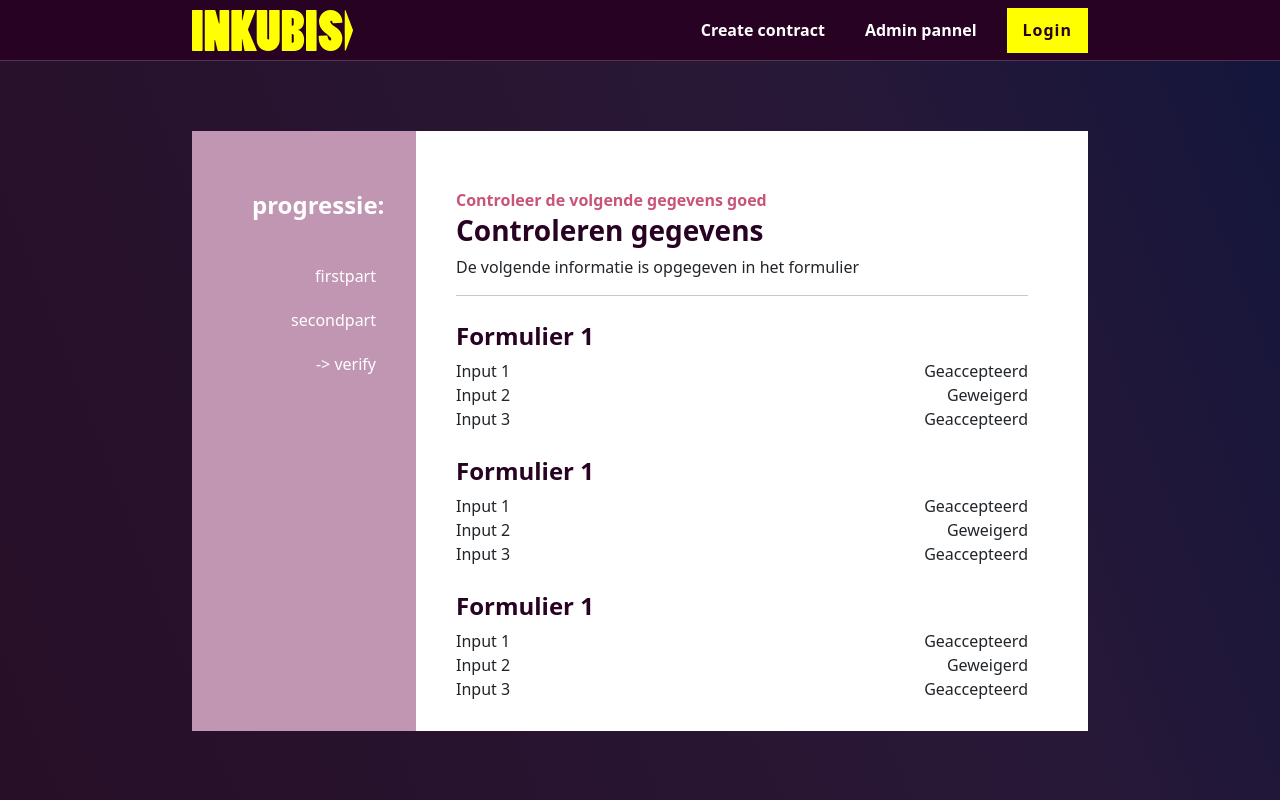
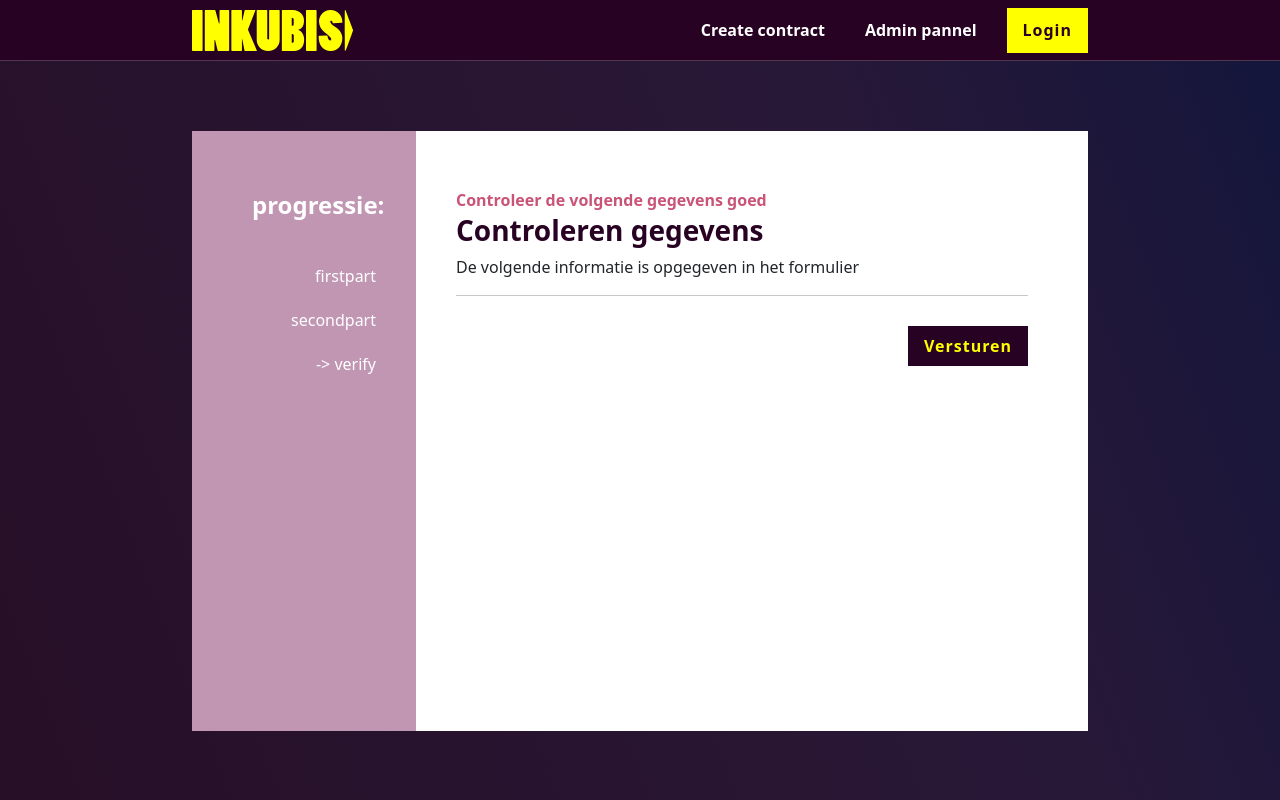
Before and after one commit to kevinvgils/Inkubis-app-frontend, an Angular app: page /contract/verify in a window 1280 px wide. Built offline with nearby package versions, Linux system fonts and the light colour scheme.

Commit message:
Replace hardcoded html

```diff
--- a/src/app/contract/verify/verify.component.html
+++ b/src/app/contract/verify/verify.component.html
@@ -9,64 +9,24 @@
 
 <form [formGroup]="form" class="formMainContent" (ngSubmit)="onSubmit()">
 
+    <div class="contract" *ngFor="let form of contracts">
         <div class="card">
             <h5 class="card-subtitle mb-2">Formulier 1</h5>
             <div class="flex">
                 <label class="">Input 1</label>
-            <label class="">Geaccepteerd</label>
+                <label *ngIf="form.firstQuestion" class="">Geaccepteerd</label>
+                <label *ngIf="!form.firstQuestion" class="">Geweigerd</label>
             </div>
             <div class="flex">
                 <label class="">Input 2</label>
-            <label class="">Geweigerd</label>
+                <label *ngIf="form.secondQuestion" class="">Geaccepteerd</label>
+                <label *ngIf="!form.secondQuestion" class="">Geweigerd</label>
             </div>
             <div class="flex">
                 <label class="">Input 3</label>
-            <label class="">Geaccepteerd</label>
+                <label *ngIf="form.thirdQuestion" class="">Geaccepteerd</label>
+                <label *ngIf="!form.thirdQuestion" class="">Geweigerd</label>
             </div>
-    </div>
-    <div class="card">
-        <h5 class="card-subtitle mb-2">Formulier 1</h5>
-        <div class="flex">
-            <label class="">Input 1</label>
-            <label class="">Geaccepteerd</label>
-        </div>
-        <div class="flex">
-            <label class="">Input 2</label>
-            <label class="">Geweigerd</label>
-        </div>
-        <div class="flex">
-            <label class="">Input 3</label>
-            <label class="">Geaccepteerd</label>
-        </div>
-    </div>
-    <div class="card">
-        <h5 class="card-subtitle mb-2">Formulier 1</h5>
-        <div class="flex">
-            <label class="">Input 1</label>
-            <label class="">Geaccepteerd</label>
-        </div>
-        <div class="flex">
-            <label class="">Input 2</label>
-            <label class="">Geweigerd</label>
-        </div>
-        <div class="flex">
-            <label class="">Input 3</label>
-            <label class="">Geaccepteerd</label>
-        </div>
-    </div>
-    <div class="card">
-        <h5 class="card-subtitle mb-2">Formulier 1</h5>
-        <div class="flex">
-            <label class="">Input 1</label>
-            <label class="">Geaccepteerd</label>
-        </div>
-        <div class="flex">
-            <label class="">Input 2</label>
-            <label class="">Geweigerd</label>
-        </div>
-        <div class="flex">
-            <label class="">Input 3</label>
-            <label class="">Geaccepteerd</label>
         </div>
     </div>
 
```
Lines whose indentation alone changed are shown as unchanged.
